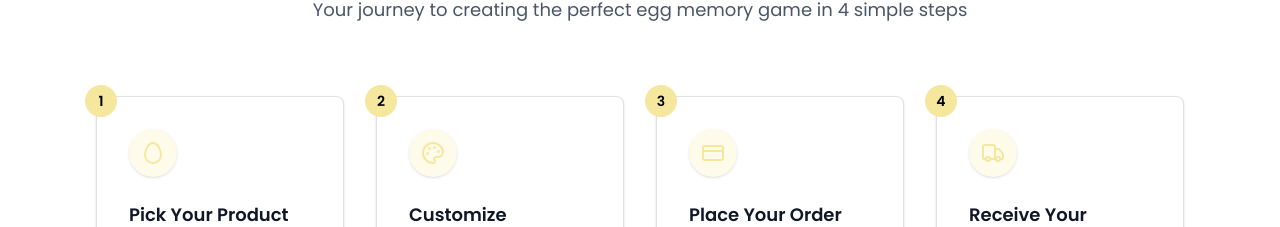
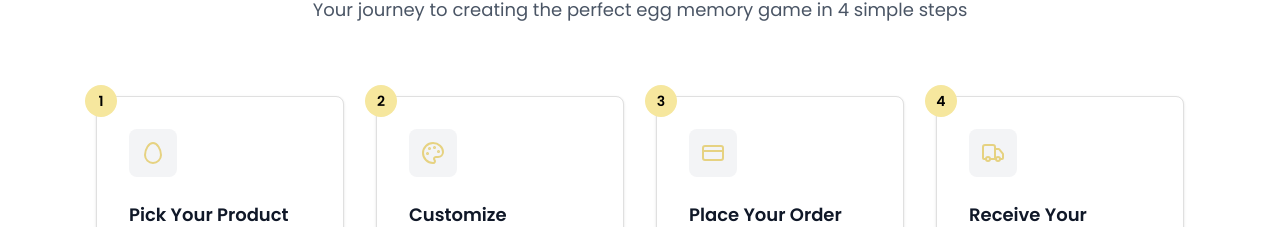
Before and after one commit to toomedia/all-about-eggs, a Next.js app: page / in a window 1280 px wide. Shown: the part 2212-2439 px from the top of the page. Built offline with nearby package versions, Linux system fonts and the light colour scheme.

Commit message:
update colors and styling

```diff
--- a/components/HowItWorks.tsx
+++ b/components/HowItWorks.tsx
@@ -65,10 +65,10 @@ export default function HowItWorks() {
                     {step.number}
                   </div>
 
-            {/* Icon */}
-<div className="w-12 h-12 rounded-full flex items-center justify-center bg-[#fffbea] shadow-sm text-[#f6e79e] mb-6 transition-colors duration-300">
-  {step.icon}
-</div>
+                  {/* Icon */}
+                  <div className="w-12 h-12 rounded-lg bg-gray-100 flex items-center justify-center  text-[#e6d281] mb-6 group-hover:bg-gray-200 transition-colors duration-300">
+                    {step.icon}
+                  </div>
 
                   {/* Content */}
                   <div className="space-y-3">
@@ -94,16 +94,128 @@ export default function HowItWorks() {
             <span className="text-gray-700 font-medium">
               Ready to start your journey?
             </span>
-         <Link href="/catalog">
+                 <Link href="/catalog">
   <Button className="inline-flex items-center gap-2 px-6 py-3 bg-[#f6e79e] text-black rounded-lg font-medium transition-colors hover:bg-[#e5d46e]">
     Get Started
     <ArrowRight className="w-4 h-4" />
   </Button>
 </Link>
-
           </div>
         </div>
       </div>
     </section>
   );
 }
+
+
+
+
+
+// import useTranslation from '@/lib/useTranslation';
+// import { Egg, Palette, CreditCard, Truck, ArrowRight } from 'lucide-react';
+// import Link from 'next/link';
+// import Button from './Button';
+// export default function HowItWorks() {
+//   const { t } = useTranslation();
+
+//   const steps = [
+//     {
+//       number: 1,
+//       icon: <Egg className="w-6 h-6" />,
+//       title: t.howItWorks.step1.title,
+//       description: t.howItWorks.step1.description,
+//       detail: t.howItWorks.step1.descrip,
+//     },
+//     {
+//       number: 2,
+//       icon: <Palette className="w-6 h-6" />,
+//       title: t.howItWorks.step2.title,
+//       description: t.howItWorks.step2.description,
+//       detail: t.howItWorks.step2.descrip,
+//     },
+//     {
+//       number: 3,
+//       icon: <CreditCard className="w-6 h-6" />,
+//       title: t.howItWorks.step3.title,
+//       description: t.howItWorks.step3.description,
+//       detail: t.howItWorks.step3.descrip,
+//     },
+//     {
+//       number: 4,
+//       icon: <Truck className="w-6 h-6" />,
+//       title: t.howItWorks.step4.title,
+//       description: t.howItWorks.step4.description,
+//       detail: t.howItWorks.step4.descrip,
+//     }
+//   ];
+
+//   return (
+//     <section className="py-24 bg-white">
+//       <div className="max-w-6xl mx-auto px-4 sm:px-6 lg:px-8">
+//         {/* Section Header */}
+//         <div className="text-center mb-10">
+//           <h2 className="text-3xl md:text-4xl font-bold text-gray-900 mb-4 font-manrope">
+//             {t.howItWorks.title}
+//           </h2>
+//           <p className="text-lg text-gray-600 max-w-2xl mx-auto">
+//             {t.howItWorks.subtitle}
+//           </p>
+//         </div>
+
+//         {/* Process Steps Line */}
+//         <div className="relative mb-16">
+//           {/* Main Process Line */}
+//           <div className="hidden lg:block absolute top-1/2 left-0 right-0 h-0.5 bg-gradient-to-r from-gray-300 via-gray-400 to-gray-300 transform -translate-y-1/2 z-0"></div>
+
+//           {/* Steps Grid */}
+//           <div className="grid grid-cols-1 md:grid-cols-2 lg:grid-cols-4 gap-8 relative z-10">
+//             {steps.map((step, index) => (
+//               <div key={step.number} className="relative group">
+//                 <div className="relative bg-white rounded-lg p-8 border border-gray-200 hover:border-gray-300 transition-all duration-300 shadow-sm hover:shadow-md h-full mt-8">
+//                   {/* Step Number */}
+//                   <div className="absolute -top-3 -left-3 w-8 h-8 rounded-full bg-[#f6e79e] flex items-center justify-center text-black font-semibold text-sm">
+//                     {step.number}
+//                   </div>
+
+//             {/* Icon */}
+// <div className="w-12 h-12 rounded-full flex items-center justify-center bg-[#fffbea] shadow-sm text-[#f6e79e] mb-6 transition-colors duration-300">
+//   {step.icon}
+// </div>
+
+//                   {/* Content */}
+//                   <div className="space-y-3">
+//                     <h3 className="text-lg font-semibold text-gray-900 font-manrope">
+//                       {step.title}
+//                     </h3>
+//                     <p className="text-gray-600 leading-relaxed">
+//                       {step.description}
+//                     </p>
+//                     <p className="text-sm text-gray-500 bg-gray-50 rounded-md px-3 py-2">
+//                       {step.detail}
+//                     </p>
+//                   </div>
+//                 </div>
+//               </div>
+//             ))}
+//           </div>
+//         </div>
+
+//         {/* Call to Action */}
+//         <div className="text-center">
+//           <div className="inline-flex items-center gap-4 bg-gray-50 rounded-xl px-8 py-6 border border-gray-200">
+//             <span className="text-gray-700 font-medium">
+//               Ready to start your journey?
+//             </span>
+//          <Link href="/catalog">
+//   <Button className="inline-flex items-center gap-2 px-6 py-3 bg-[#f6e79e] text-black rounded-lg font-medium transition-colors hover:bg-[#e5d46e]">
+//     Get Started
+//     <ArrowRight className="w-4 h-4" />
+//   </Button>
+// </Link>
+
+//           </div>
+//         </div>
+//       </div>
+//     </section>
+//   );
+// }
```
